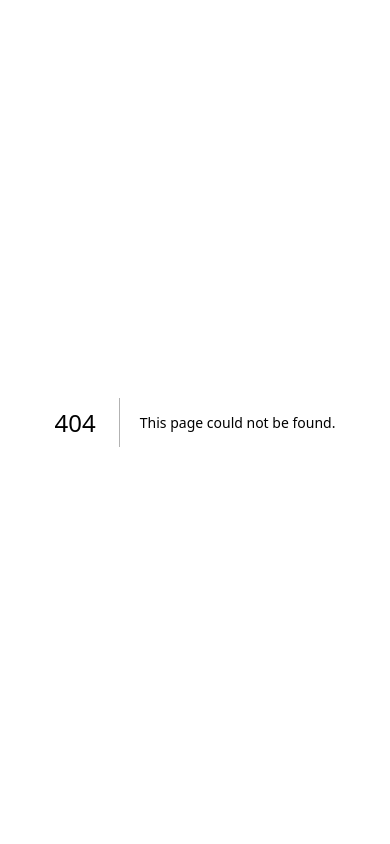
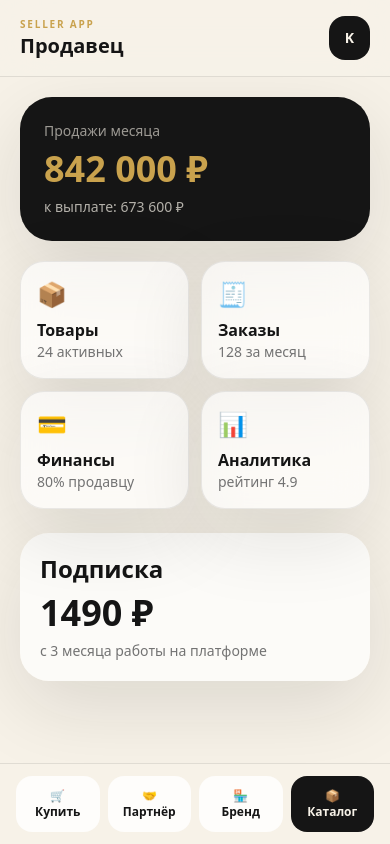
Before and after one commit to Iliavsevolodov/kaskada-, a Next.js app: page /seller-app in a window 390 px wide. Before the commit this address had no page. Built offline with nearby package versions, Linux system fonts and the light colour scheme.

Commit message:
Add seller mobile app screen

```diff
--- /dev/null
+++ b/src/app/seller-app/page.tsx
@@ -0,0 +1,28 @@
+import { MobileShell } from '@/components/MobileShell';
+
+export default function SellerAppPage() {
+  return (
+    <MobileShell title="Продавец" role="seller app">
+      <div className="rounded-[2rem] bg-graphite p-6 text-cream shadow-soft">
+        <p className="text-sm text-cream/60">Продажи месяца</p>
+        <p className="mt-2 text-4xl font-black text-gold">842 000 ₽</p>
+        <p className="mt-2 text-sm text-cream/70">к выплате: 673 600 ₽</p>
+      </div>
+      <div className="mt-5 grid grid-cols-2 gap-3">
+        <AppTile icon="📦" title="Товары" text="24 активных" />
+        <AppTile icon="🧾" title="Заказы" text="128 за месяц" />
+        <AppTile icon="💳" title="Финансы" text="80% продавцу" />
+        <AppTile icon="📊" title="Аналитика" text="рейтинг 4.9" />
+      </div>
+      <div className="mt-6 rounded-[1.8rem] bg-white/70 p-5 shadow-soft">
+        <h2 className="text-2xl font-black">Подписка</h2>
+        <p className="mt-2 text-4xl font-black">1490 ₽</p>
+        <p className="mt-2 text-sm text-neutral-500">с 3 месяца работы на платформе</p>
+      </div>
+    </MobileShell>
+  );
+}
+
+function AppTile({ icon, title, text }: { icon: string; title: string; text: string }) {
+  return <div className="card-glass rounded-[1.5rem] p-4 shadow-soft"><p className="text-2xl">{icon}</p><p className="mt-2 font-black">{title}</p><p className="text-sm text-neutral-500">{text}</p></div>;
+}
```
